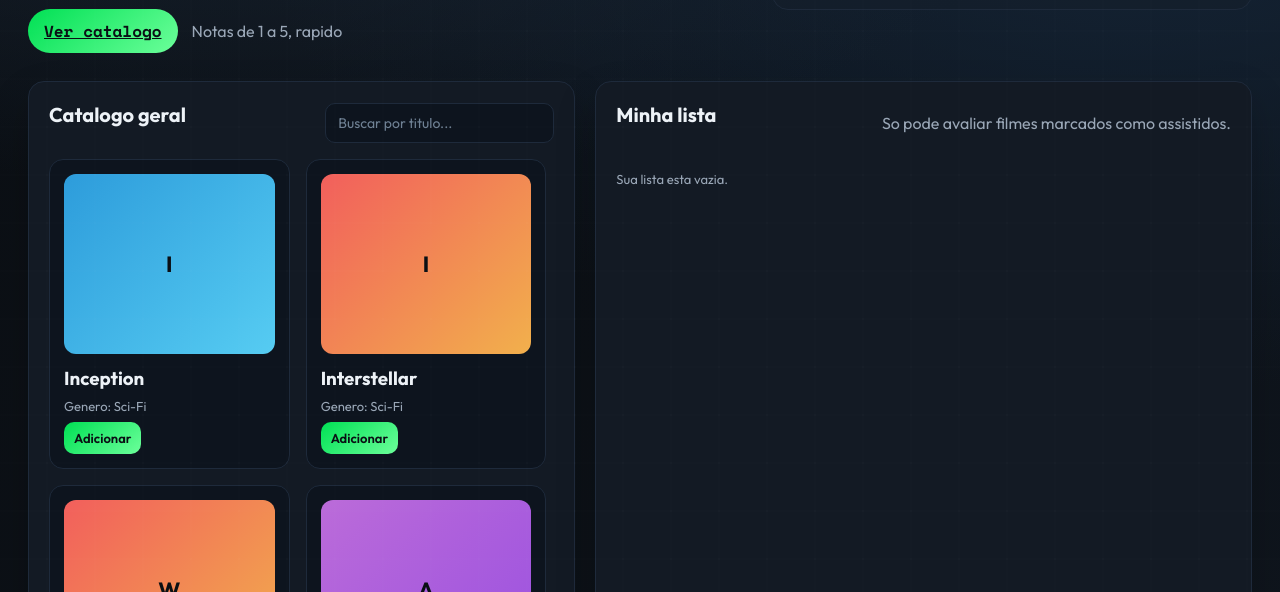
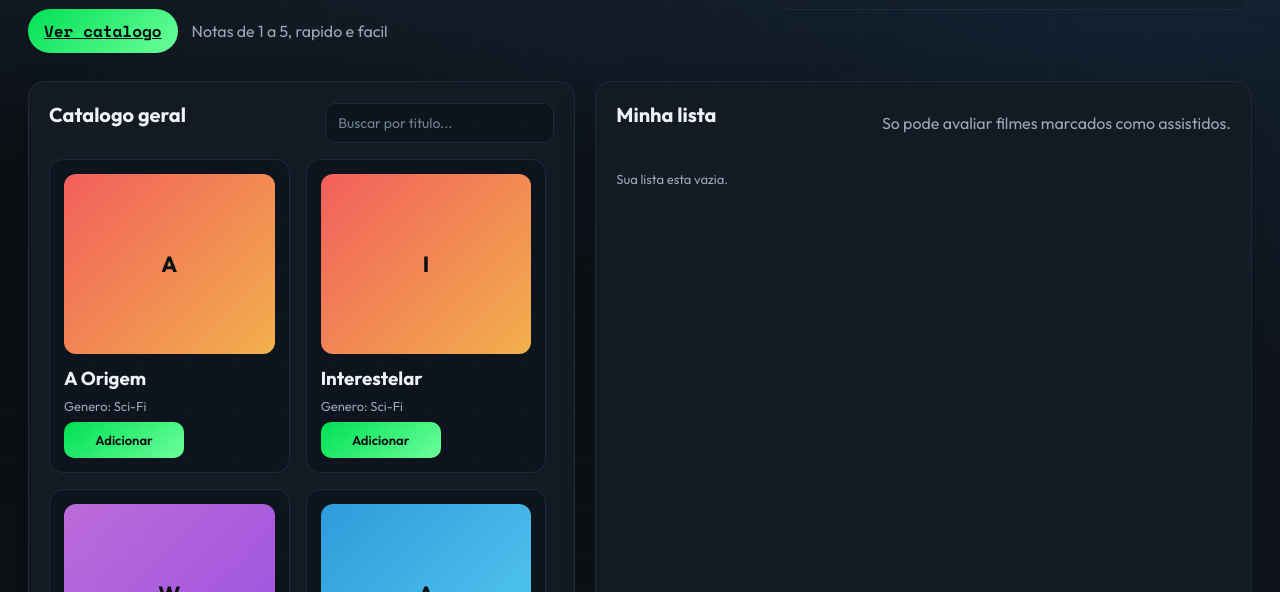
Before and after one commit to AlvaroMLL/CineLog, a website built with Vite: page index.html in a window 1280 px wide. Shown: the part 208-800 px from the top of the page. Built offline with nearby package versions, Linux system fonts and the light colour scheme; no server answers.

Commit message:
feat: update catalog, tmdb and layout

```diff
--- a/index.html
+++ b/index.html
@@ -27,7 +27,7 @@
             </p>
             <div class="hero-acoes">
               <a class="btn-cta" href="#catalogo">Ver catalogo</a>
-              <span class="texto-muted">Notas de 1 a 5, rapido</span>
+              <span class="texto-muted">Notas de 1 a 5, rapido e facil</span>
             </div>
           </div>
 
--- a/src/modules/filmes.js
+++ b/src/modules/filmes.js
@@ -3,56 +3,56 @@ import { carregarFilmes, salvarFilmes } from "./storage.js";
 
 // Catalogo fixo com 50 filmes disponiveis.
 const catalogoBase = [
-  { titulo: "Inception", genero: "Sci-Fi" },
-  { titulo: "Interstellar", genero: "Sci-Fi" },
-  { titulo: "Whiplash", genero: "Drama" },
-  { titulo: "Arrival", genero: "Sci-Fi" },
-  { titulo: "Parasite", genero: "Thriller" },
-  { titulo: "The Batman", genero: "Action" },
-  { titulo: "The Social Network", genero: "Drama" },
-  { titulo: "Get Out", genero: "Horror" },
-  { titulo: "Blade Runner 2049", genero: "Sci-Fi" },
-  { titulo: "Mad Max Fury Road", genero: "Action" },
-  { titulo: "Dune", genero: "Sci-Fi" },
-  { titulo: "The Grand Budapest Hotel", genero: "Comedy" },
-  { titulo: "Black Swan", genero: "Drama" },
-  { titulo: "Her", genero: "Drama" },
-  { titulo: "Joker", genero: "Drama" },
-  { titulo: "La La Land", genero: "Musical" },
-  { titulo: "The Truman Show", genero: "Drama" },
-  { titulo: "The Matrix", genero: "Sci-Fi" },
-  { titulo: "Knives Out", genero: "Mystery" },
-  { titulo: "Spider-Man Into the Spider-Verse", genero: "Animation" },
-  { titulo: "Everything Everywhere All at Once", genero: "Sci-Fi" },
-  { titulo: "The Godfather", genero: "Crime" },
-  { titulo: "Pulp Fiction", genero: "Crime" },
-  { titulo: "Fight Club", genero: "Drama" },
-  { titulo: "The Shawshank Redemption", genero: "Drama" },
-  { titulo: "The Dark Knight", genero: "Action" },
-  { titulo: "Se7en", genero: "Thriller" },
-  { titulo: "The Prestige", genero: "Drama" },
-  { titulo: "The Silence of the Lambs", genero: "Thriller" },
-  { titulo: "The Green Mile", genero: "Drama" },
-  { titulo: "Gladiator", genero: "Action" },
-  { titulo: "The Lord of the Rings: The Fellowship", genero: "Fantasy" },
-  { titulo: "The Lord of the Rings: The Two Towers", genero: "Fantasy" },
-  { titulo: "The Lord of the Rings: The Return", genero: "Fantasy" },
-  { titulo: "Forrest Gump", genero: "Drama" },
-  { titulo: "The Lion King", genero: "Animation" },
-  { titulo: "Spirited Away", genero: "Animation" },
-  { titulo: "Coco", genero: "Animation" },
-  { titulo: "Toy Story", genero: "Animation" },
-  { titulo: "Your Name", genero: "Animation" },
-  { titulo: "The Wolf of Wall Street", genero: "Comedy" },
-  { titulo: "The Irishman", genero: "Crime" },
-  { titulo: "The Revenant", genero: "Adventure" },
-  { titulo: "1917", genero: "War" },
-  { titulo: "Oppenheimer", genero: "Drama" },
-  { titulo: "Barbie", genero: "Comedy" },
-  { titulo: "Django Unchained", genero: "Western" },
-  { titulo: "The Hateful Eight", genero: "Western" },
-  { titulo: "No Country for Old Men", genero: "Thriller" },
-  { titulo: "The Imitation Game", genero: "Drama" }
+  { titulo: "A Origem", genero: "Sci-Fi", tmdbQuery: "Inception" },
+  { titulo: "Interestelar", genero: "Sci-Fi", tmdbQuery: "Interstellar" },
+  { titulo: "Whiplash: Em Busca da Perfeicao", genero: "Drama", tmdbQuery: "Whiplash" },
+  { titulo: "A Chegada", genero: "Sci-Fi", tmdbQuery: "Arrival" },
+  { titulo: "Parasita", genero: "Thriller", tmdbQuery: "Parasite" },
+  { titulo: "The Batman", genero: "Action", tmdbQuery: "The Batman" },
+  { titulo: "A Rede Social", genero: "Drama", tmdbQuery: "The Social Network" },
+  { titulo: "Corra!", genero: "Horror", tmdbQuery: "Get Out" },
+  { titulo: "Blade Runner 2049", genero: "Sci-Fi", tmdbQuery: "Blade Runner 2049" },
+  { titulo: "Mad Max: Estrada da Furia", genero: "Action", tmdbQuery: "Mad Max Fury Road" },
+  { titulo: "Duna", genero: "Sci-Fi", tmdbQuery: "Dune" },
+  { titulo: "O Grande Hotel Budapeste", genero: "Comedy", tmdbQuery: "The Grand Budapest Hotel" },
+  { titulo: "Cisne Negro", genero: "Drama", tmdbQuery: "Black Swan" },
+  { titulo: "Ela", genero: "Drama", tmdbQuery: "Her" },
+  { titulo: "Coringa", genero: "Drama", tmdbQuery: "Joker" },
+  { titulo: "La La Land: Cantando Estacoes", genero: "Musical", tmdbQuery: "La La Land" },
+  { titulo: "O Show de Truman", genero: "Drama", tmdbQuery: "The Truman Show" },
+  { titulo: "Matrix", genero: "Sci-Fi", tmdbQuery: "The Matrix" },
+  { titulo: "Entre Facas e Segredos", genero: "Mystery", tmdbQuery: "Knives Out" },
+  { titulo: "Homem-Aranha no Aranhaverso", genero: "Animation", tmdbQuery: "Spider-Man Into the Spider-Verse" },
+  { titulo: "Tudo em Todo o Lugar ao Mesmo Tempo", genero: "Sci-Fi", tmdbQuery: "Everything Everywhere All at Once" },
+  { titulo: "O Poderoso Chefao", genero: "Crime", tmdbQuery: "The Godfather" },
+  { titulo: "Pulp Fiction: Tempo de Violencia", genero: "Crime", tmdbQuery: "Pulp Fiction" },
+  { titulo: "Clube da Luta", genero: "Drama", tmdbQuery: "Fight Club" },
+  { titulo: "Um Sonho de Liberdade", genero: "Drama", tmdbQuery: "The Shawshank Redemption" },
+  { titulo: "O Cavaleiro das Trevas", genero: "Action", tmdbQuery: "The Dark Knight" },
+  { titulo: "Seven: Os Sete Crimes Capitais", genero: "Thriller", tmdbQuery: "Se7en" },
+  { titulo: "O Grande Truque", genero: "Drama", tmdbQuery: "The Prestige" },
+  { titulo: "O Silencio dos Inocentes", genero: "Thriller", tmdbQuery: "The Silence of the Lambs" },
+  { titulo: "A Espera de um Milagre", genero: "Drama", tmdbQuery: "The Green Mile" },
+  { titulo: "Gladiador", genero: "Action", tmdbQuery: "Gladiator" },
+  { titulo: "O Senhor dos Aneis: A Sociedade do Anel", genero: "Fantasy", tmdbQuery: "The Lord of the Rings: The Fellowship" },
+  { titulo: "O Senhor dos Aneis: As Duas Torres", genero: "Fantasy", tmdbQuery: "The Lord of the Rings: The Two Towers" },
+  { titulo: "O Senhor dos Aneis: O Retorno do Rei", genero: "Fantasy", tmdbQuery: "The Lord of the Rings: The Return" },
+  { titulo: "Forrest Gump", genero: "Drama", tmdbQuery: "Forrest Gump" },
+  { titulo: "O Rei Leao", genero: "Animation", tmdbQuery: "The Lion King" },
+  { titulo: "A Viagem de Chihiro", genero: "Animation", tmdbQuery: "Spirited Away" },
+  { titulo: "Coco", genero: "Animation", tmdbQuery: "Coco" },
+  { titulo: "Toy Story", genero: "Animation", tmdbQuery: "Toy Story" },
+  { titulo: "Your Name", genero: "Animation", tmdbQuery: "Your Name" },
+  { titulo: "O Lobo de Wall Street", genero: "Comedy", tmdbQuery: "The Wolf of Wall Street" },
+  { titulo: "O Irlandes", genero: "Crime", tmdbQuery: "The Irishman" },
+  { titulo: "O Regresso", genero: "Adventure", tmdbQuery: "The Revenant" },
+  { titulo: "1917", genero: "War", tmdbQuery: "1917" },
+  { titulo: "Oppenheimer", genero: "Drama", tmdbQuery: "Oppenheimer" },
+  { titulo: "Barbie", genero: "Comedy", tmdbQuery: "Barbie" },
+  { titulo: "Django Livre", genero: "Western", tmdbQuery: "Django Unchained" },
+  { titulo: "Os Oito Odiados", genero: "Western", tmdbQuery: "The Hateful Eight" },
+  { titulo: "Onde os Fracos Nao Tem Vez", genero: "Thriller", tmdbQuery: "No Country for Old Men" },
+  { titulo: "O Jogo da Imitacao", genero: "Drama", tmdbQuery: "The Imitation Game" }
 ];
 
 const TMDB_KEY = import.meta.env.VITE_TMDB_KEY;
@@ -67,6 +67,7 @@ function criarFilmeCatalogo(filme, index) {
     id: `c${index + 1}`,
     titulo: filme.titulo,
     genero: filme.genero,
+    tmdbQuery: filme.tmdbQuery,
     posterUrl: null
   };
 }
@@ -181,7 +182,7 @@ export async function carregarPostersTMDB() {
   }
 
   const cache = carregarCacheTMDB();
-  const faltando = catalogo.filter((filme) => !cache[filme.titulo]);
+  const faltando = catalogo.filter((filme) => !cache[getChaveTMDB(filme)]);
 
   if (faltando.length === 0) {
     aplicarCache(cache);
@@ -191,14 +192,14 @@ export async function carregarPostersTMDB() {
   await Promise.all(
     faltando.map(async (filme) => {
       const url = `${TMDB_SEARCH}?api_key=${TMDB_KEY}&language=pt-BR&query=${encodeURIComponent(
-        filme.titulo
+        filme.tmdbQuery || filme.titulo
       )}`;
       try {
         const resposta = await fetch(url);
         const dados = await resposta.json();
         const primeiro = dados.results?.[0];
         if (primeiro?.poster_path) {
-          cache[filme.titulo] = primeiro.poster_path;
+          cache[getChaveTMDB(filme)] = primeiro.poster_path;
         }
       } catch {
         // Sem poster, segue com fallback.
@@ -228,7 +229,11 @@ function salvarCacheTMDB(cache) {
 
 function aplicarCache(cache) {
   catalogo.forEach((filme) => {
-    const posterPath = cache[filme.titulo];
+    const posterPath = cache[getChaveTMDB(filme)];
     filme.posterUrl = gerarPosterUrl(posterPath);
   });
 }
+
+function getChaveTMDB(filme) {
+  return filme.tmdbQuery || filme.titulo;
+}
--- a/src/style.css
+++ b/src/style.css
@@ -380,6 +380,7 @@ button.secundario {
 .filme-conteudo {
   display: grid;
   gap: 8px;
+  height: 100%;
 }
 
 .filme h3 {
@@ -423,6 +424,7 @@ button.secundario {
   display: flex;
   gap: 8px;
   flex-wrap: wrap;
+  margin-top: auto;
 }
 
 .nota-select {
@@ -436,6 +438,9 @@ button.secundario {
 .acoes-filme button {
   padding: 8px 10px;
   font-size: 13px;
+  min-width: 120px;
+  text-align: center;
+  height: 36px;
 }
 
 .acoes-filme button.remover {
```
